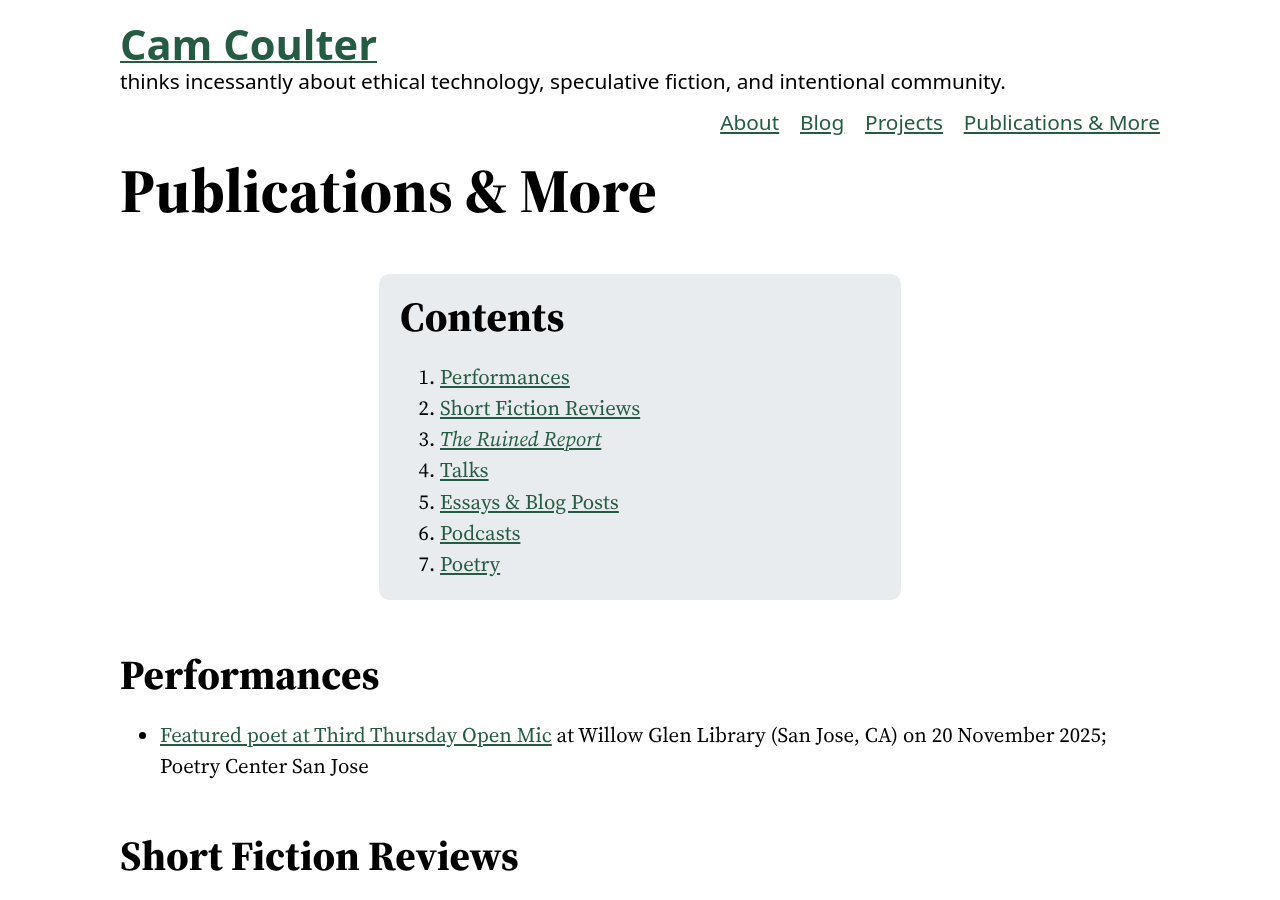
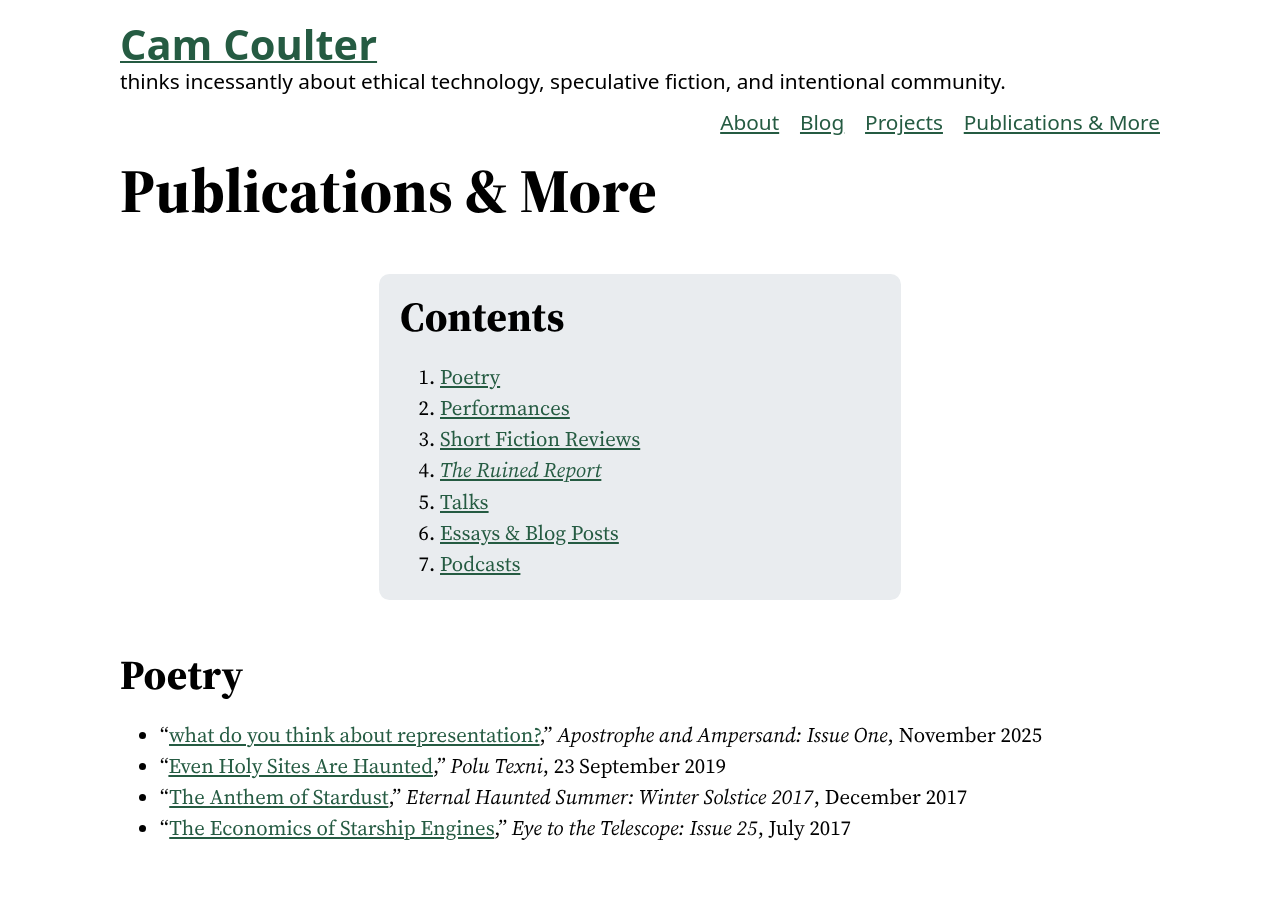
Before and after one commit to cncoulter/camcoulter.com, a Jekyll site: the page built from Publications.html, in a window 1280 px wide and 900 px high. Built offline with Jekyll 4.4.1, drawn with Linux system fonts in a browser that asks for light colours; some web fonts are replaced; some of the changed text lies outside the part shown.

Commit message:
Update Publications

```diff
--- a/Publications.html
+++ b/Publications.html
@@ -12,16 +12,24 @@ description: "Here's all my published essays, poetry, reviews, and more."
 <div class="toc">
 	<h2>Contents</h2>
 	<ol>
+		<li><a href="#poetry">Poetry</a></li>
 		<li><a href="#performances">Performances</a></li>
 		<li><a href="#short-fiction-reviews">Short Fiction Reviews</a></li>
 		<li><a href="#the-ruined-report"><cite>The Ruined Report</cite></a></li>
 		<li><a href="#talks">Talks</a></li>
 		<li><a href="#essays-blog-posts">Essays & Blog Posts</a></li>
 		<li><a href="#podcasts">Podcasts</a></li>
-		<li><a href="#poetry">Poetry</a></li>
-
 	</ol>
 </div>
+
+<h2 id="poetry" tabindex="-1">Poetry</h2>
+
+<ul>
+	<li>“<a href="https://apostropheampersand.art/issue-01/what-do-you-think/" class="font-weight-bold">what do you think about representation?</a>,” <cite>Apostrophe and Ampersand: Issue One</cite>, November 2025</li>
+	<li>“<a href="http://www.polutexni.com/?p=2424" class="font-weight-bold">Even Holy Sites Are Haunted</a>,” <cite>Polu Texni</cite>, 23 September 2019</li>
+	<li>“<a href="https://eternalhauntedsummer.com/issues/winter-solstice-2017/the-anthem-of-stardust/" class="font-weight-bold">The Anthem of Stardust</a>,” <cite>Eternal Haunted Summer: Winter Solstice 2017</cite>, December 2017</li>
+	<li>“<a href="http://eyetothetelescope.com/archives/025issue.html" class="font-weight-bold">The Economics of Starship Engines</a>,” <cite>Eye to the Telescope: Issue 25</cite>, July 2017</li>
+</ul>
 
 <h2 id="performances" tabindex="-1">Performances</h2>
 
@@ -173,11 +181,3 @@ description: "Here's all my published essays, poetry, reviews, and more."
 <ul>
 	<li>“<a href="https://www.listennotes.com/podcasts/our-daily-beard/season-2-episode-9-what-are-rp1t9PWdV0Q/" class="font-weight-bold">What are Spivak Pronouns? And More on the Queer Sci-fi World with Cam Coulter </a>,” <cite>Our Daily Beard</cite>: Season 2, Episode 9, 17 June 2020<!-- Original link for Our Daily Beard podcast is defect as of 15 May 2024: https://www.emilyrosewin.com/post/season-2-episode-9-what-are-spivak-pronouns-and-more-on-the-queer-sci-fi-world-with-cam-coulter --></li>
 </ul>
-
-<h2 id="poetry" tabindex="-1">Poetry</h2>
-
-<ul>
-	<li>“<a href="http://www.polutexni.com/?p=2424" class="font-weight-bold">Even Holy Sites Are Haunted</a>,” <cite>Polu Texni</cite>, 23 September 2019</li>
-	<li>“<a href="https://eternalhauntedsummer.com/issues/winter-solstice-2017/the-anthem-of-stardust/" class="font-weight-bold">The Anthem of Stardust</a>,” <cite>Eternal Haunted Summer: Winter Solstice 2017</cite>, December 2017</li>
-	<li>“<a href="http://eyetothetelescope.com/archives/025issue.html" class="font-weight-bold">The Economics of Starship Engines</a>,” <cite>Eye to the Telescope: Issue 25</cite>, July 2017</li>
-</ul>
```
Also changed, not shown: other parts of Publications.html (+1 -1 lines).
